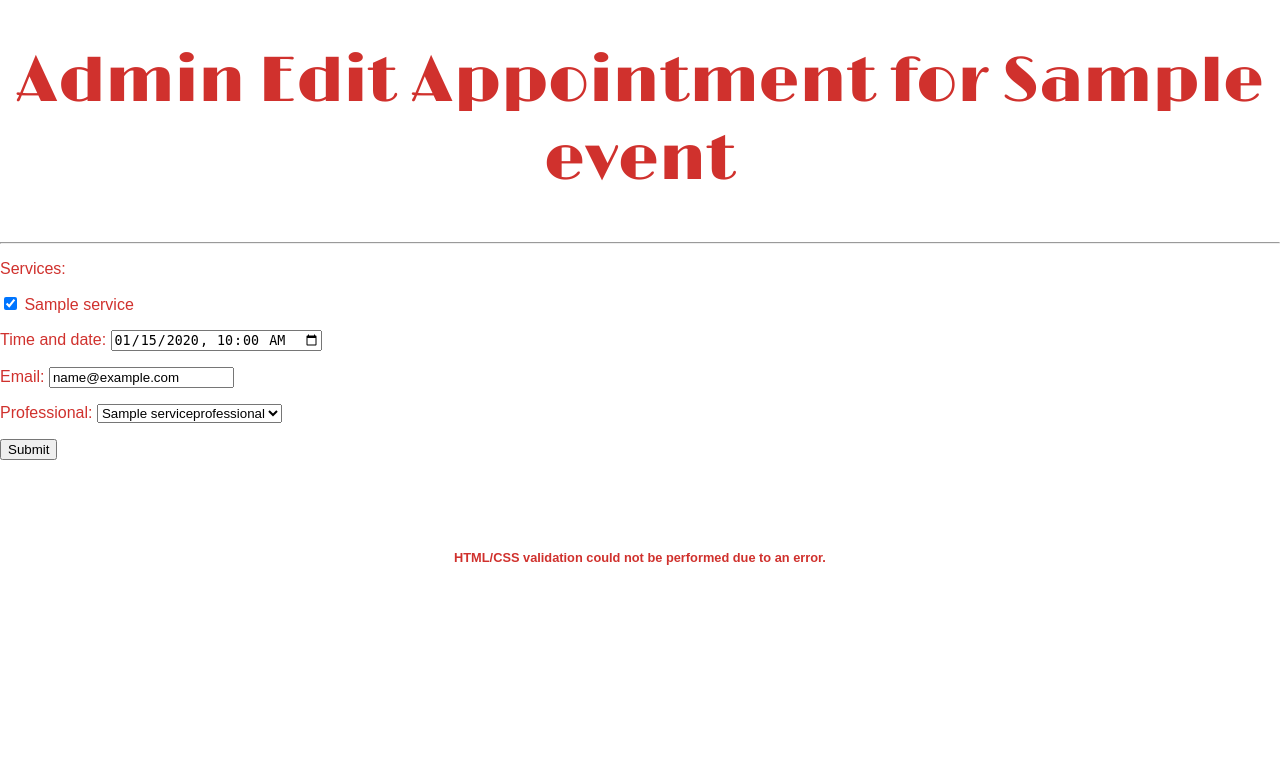
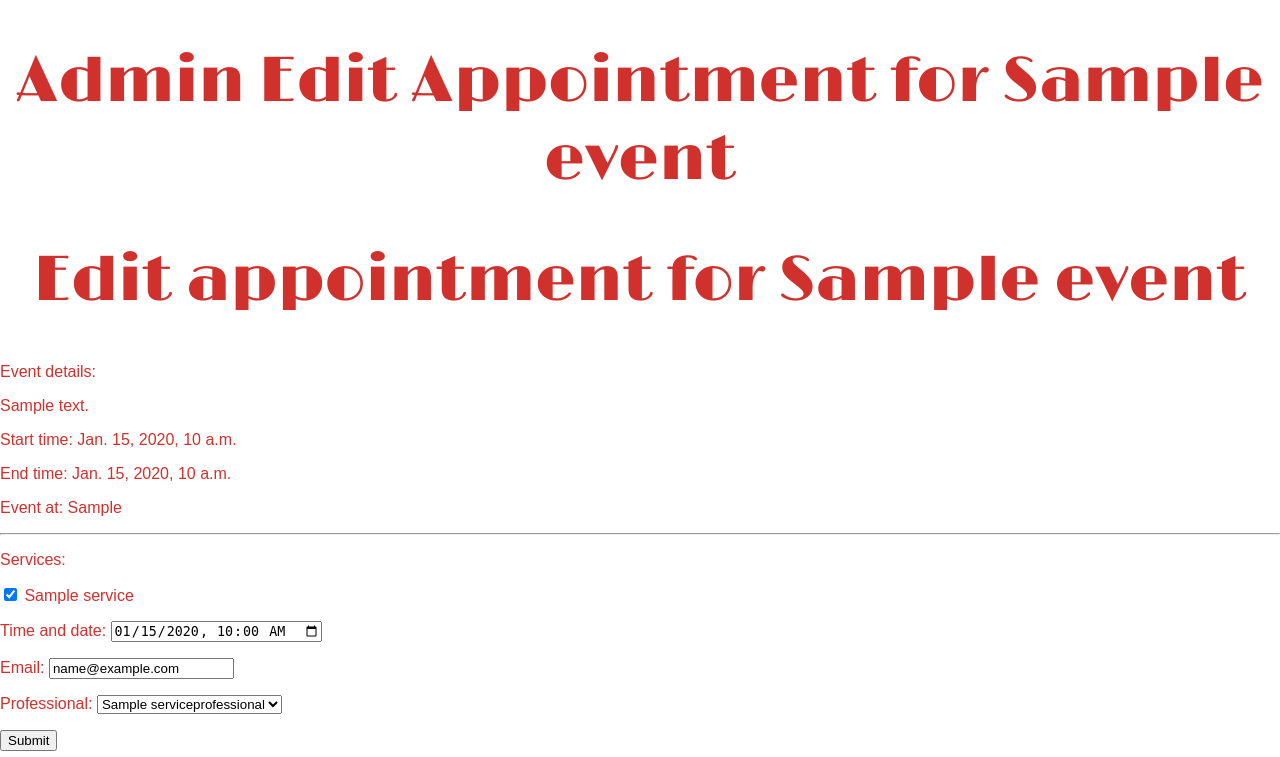
Before and after one commit to ACCDjangoGirls/cosmetology_webapp, a Django app: page /user_appointment/1/edit/1/ in a window 1280 px wide. Shown: the top 757 px of the page. Before the commit the page ends 565 px from the top, so only its background shows below. Run offline with Django 5.2, Linux system fonts and the light colour scheme; a user stored in the database is signed in; tables that the repository leaves empty hold one stand-in row (values such as "Sample post"); some web fonts are replaced.

Commit message:
Fixed a form error

```diff
--- a/core/templates/core/appointment_edit.html
+++ b/core/templates/core/appointment_edit.html
@@ -6,7 +6,8 @@
 {%if user.is_superuser%}
 <h1>Admin Edit Appointment for {{event.name}}</h1>
 {%else%}
-
+<h1> Edit Appointment for {{event.name}}</h1>
+{%endif%}
 <h1>Edit appointment for {{event.name}}</h1>
 <p>Event details: </p>
 <p>{{event.description}}</p>
@@ -14,7 +15,7 @@
 <p>End time: {{event.end_time}}</p>
 <p>Event at: {{event.event_location}}</p>
 
-{%endif%}
+
 <hr>
     <form method="POST">
         {% csrf_token %}
```
